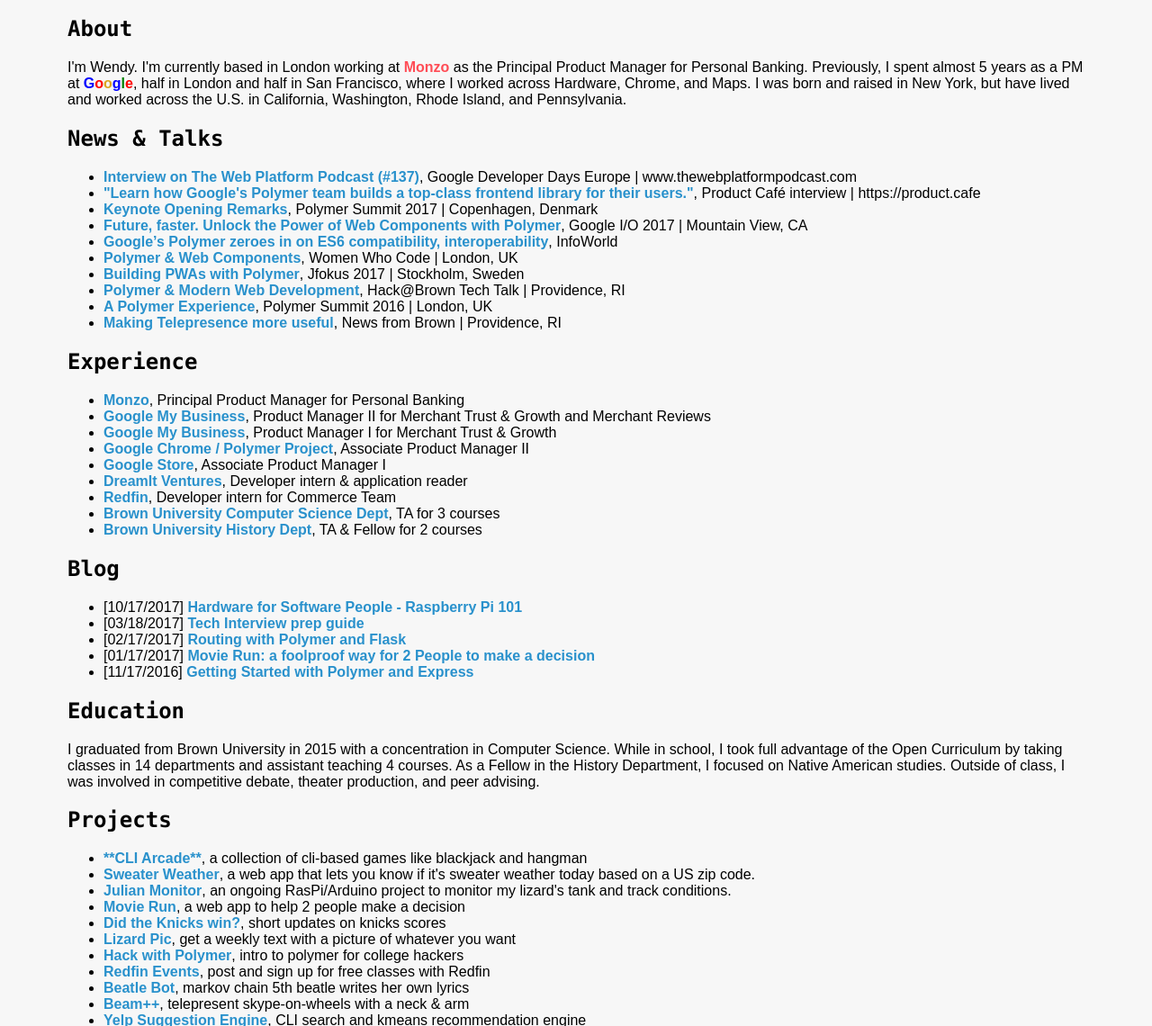
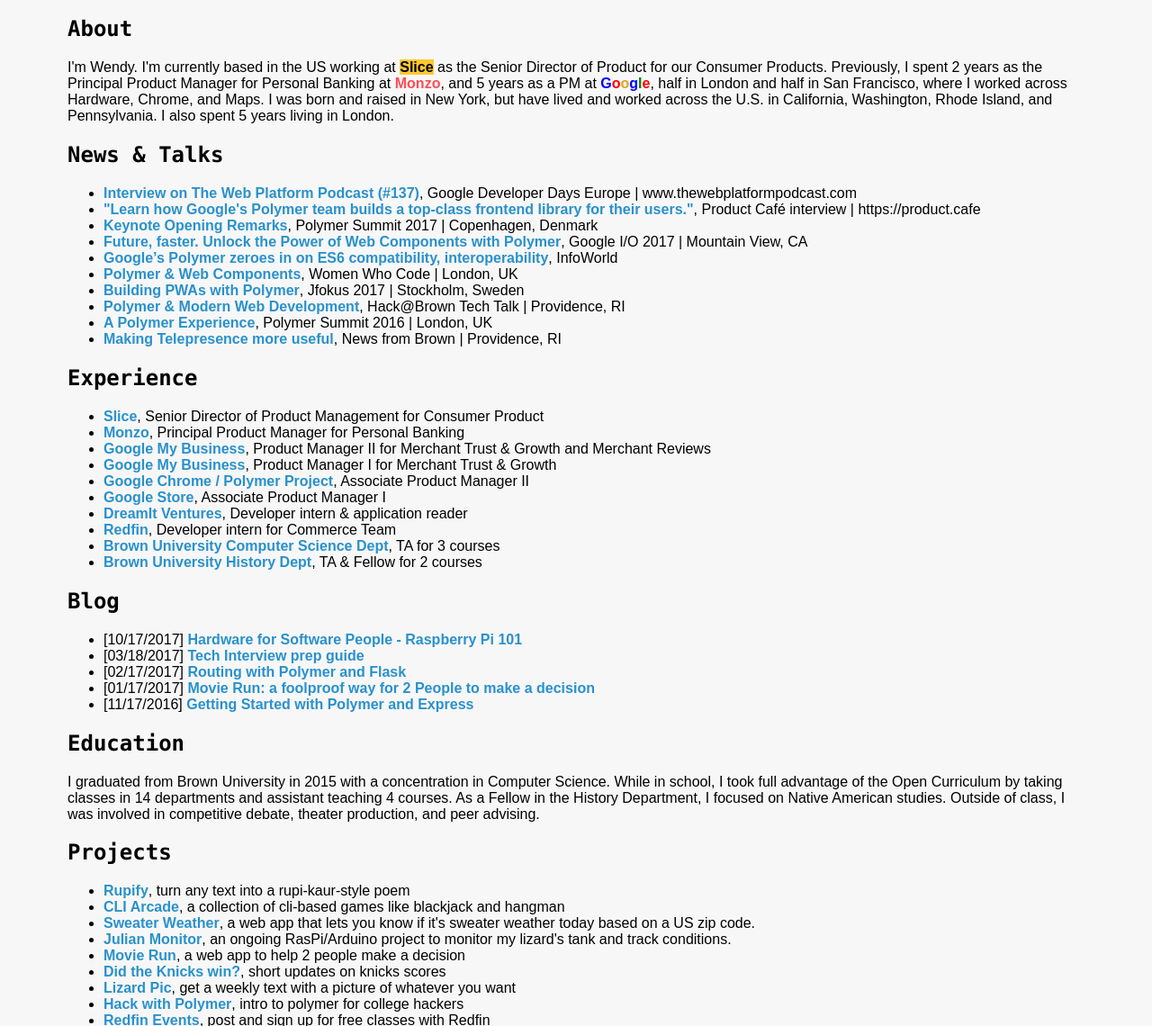
Before and after one commit to wmginsberg/wmginsberg.github.io, a website: page index.html in a window 1280 px wide. Shown: the part 159-1299 px from the top of the page at 90% size. Drawn offline with Linux system fonts and the light colour scheme.

Commit message:
Update index.html

```diff
--- a/index.html
+++ b/index.html
@@ -33,6 +33,7 @@
 .yellow { color: goldenrod;font-weight: 700; }
 .red { color:red; font-weight: 700; }
 .monzo-hot-coral { color:#ff4d56; font-weight: 700; }
+.slice-yellow { background-color:rgb(253,200,49); font-weight: 700; color: black;}
 
 </style>
 <head>
@@ -52,7 +53,7 @@
 </div>
 <h2>About</h2>
 <p>
-	I'm Wendy. I'm currently based in London working at <span class="monzo-hot-coral">Monzo</span> as the Principal Product Manager for Personal Banking. Previously, I spent almost 5 years as a PM at <span class="blue">G</span><span class="red">o</span><span class="yellow">o</span><span class="blue">g</span><span class="green">l</span><span class="red">e</span>, half in London and half in San Francisco, where I worked across Hardware, Chrome, and Maps. I was born and raised in New York, but have lived and worked across the U.S. in California, Washington, Rhode Island, and Pennsylvania.
+	I'm Wendy. I'm currently based in the US working at <span class="slice-yellow">Slice</span> as the Senior Director of Product for our Consumer Products. Previously, I spent 2 years as the Principal Product Manager for Personal Banking at <span class="monzo-hot-coral">Monzo</span>, and 5 years as a PM at <span class="blue">G</span><span class="red">o</span><span class="yellow">o</span><span class="blue">g</span><span class="green">l</span><span class="red">e</span>, half in London and half in San Francisco, where I worked across Hardware, Chrome, and Maps. I was born and raised in New York, but have lived and worked across the U.S. in California, Washington, Rhode Island, and Pennsylvania. I also spent 5 years living in London.
 </p>
 
 <h2> News &amp; Talks </h2>
@@ -72,6 +73,7 @@
 
 <h2> Experience </h2>
 <ul>
+	<li> <a href="https://slicelife.com/owners"> Slice</a>, Senior Director of Product Management for Consumer Product</li>
 	<li> <a href="https://monzo.com"> Monzo</a>, Principal Product Manager for Personal Banking </li>
 	<li> <a href="https://business.google.com"> Google My Business</a>, Product Manager II for Merchant Trust & Growth and Merchant Reviews</li>
 	<li> <a href="https://business.google.com"> Google My Business</a>, Product Manager I for Merchant Trust & Growth</li>
@@ -99,7 +101,8 @@
 
 <h2> Projects </h2>
 <ul>
-	<li> <a href="https://www.github.com/wmginsberg/cli-arcade">**CLI Arcade**</a>, a collection of cli-based games like blackjack and hangman </li>
+	<li> <a href="https://www.rupify.fun">Rupify</a>, turn any text into a rupi-kaur-style poem </li>
+	<li> <a href="https://www.github.com/wmginsberg/cli-arcade">CLI Arcade</a>, a collection of cli-based games like blackjack and hangman </li>
 	<li> <a href="https://www.sweaterweather.today">Sweater Weather</a>, a web app that lets you know if it's sweater weather today based on a US zip code. </li>
 	<li> <a href="https://julian-hq.firebaseapp.com">Julian Monitor</a>, an ongoing RasPi/Arduino project to monitor my lizard's tank and track conditions.</li>
 	<li> <a href="https://ginsberg-method.firebaseapp.com">Movie Run</a>, a web app to help 2 people make a decision </li>
```
